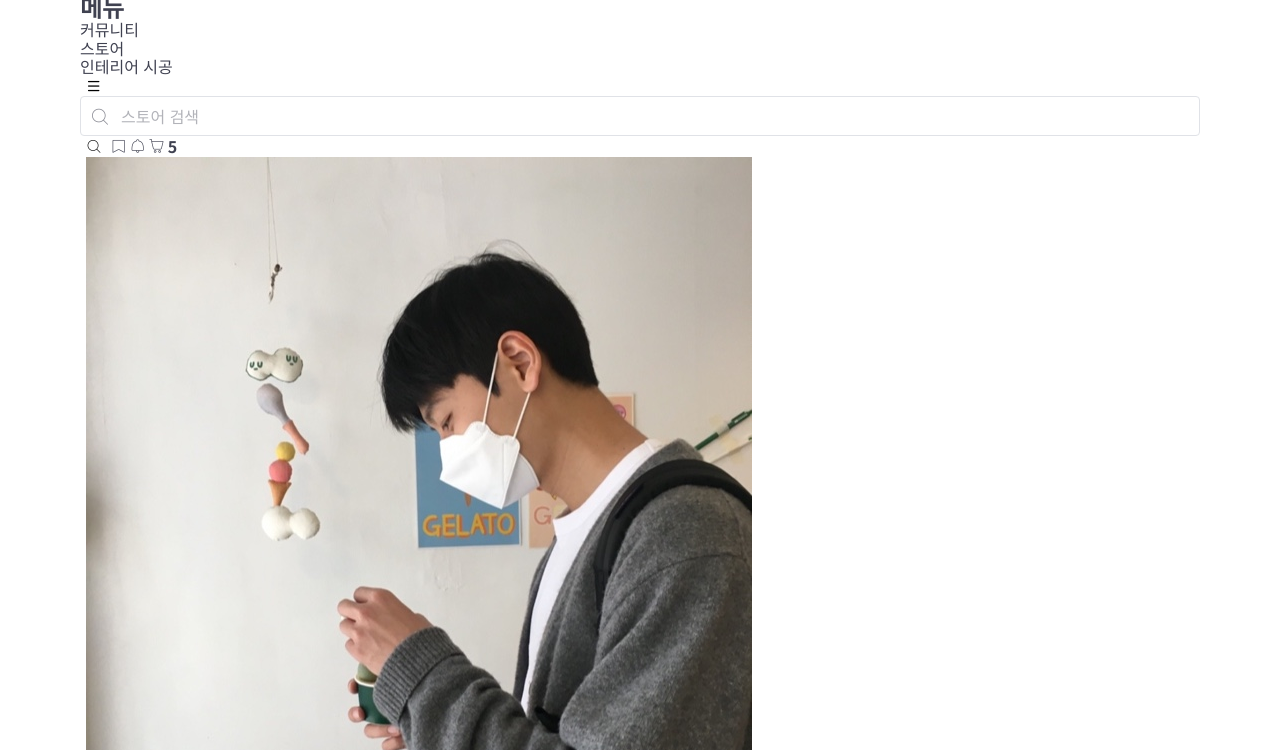
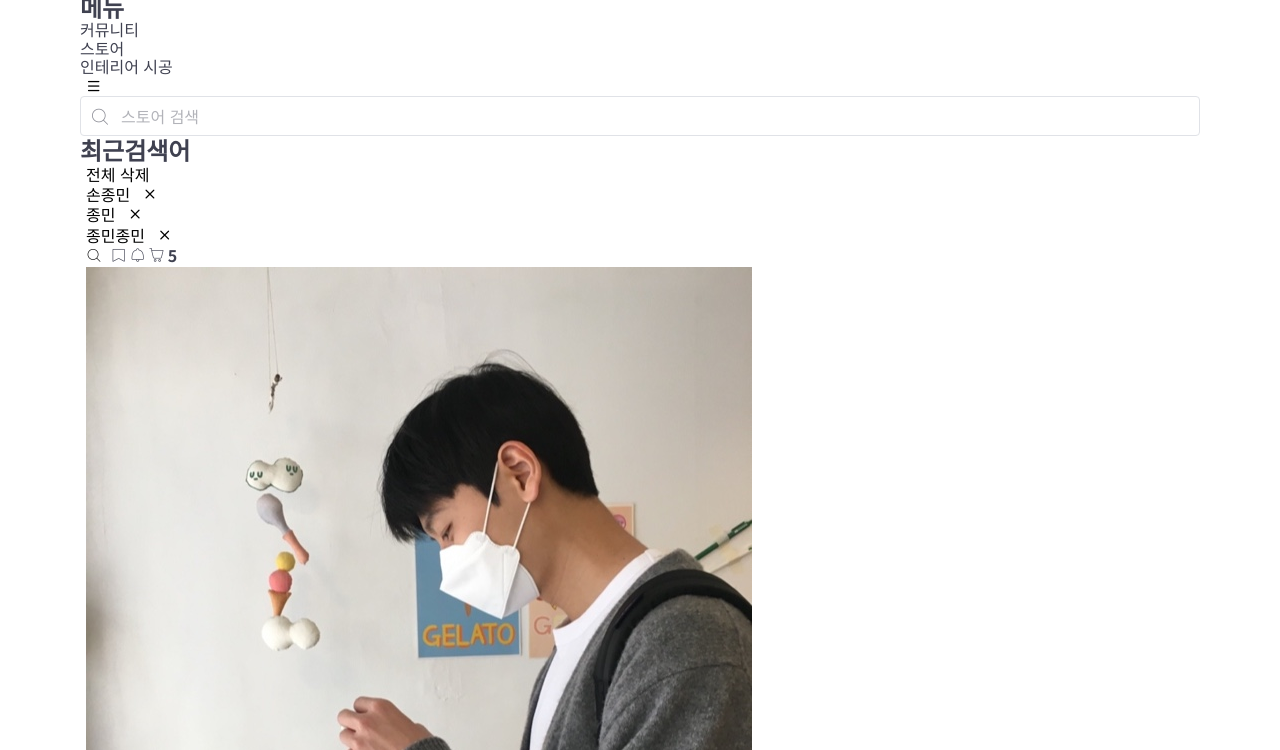
Before and after one commit to sonjongmin1/tomorrow-house, a website: page index.html in a window 1280 px wide. Shown: the part 50-800 px from the top of the page. Drawn offline with Linux system fonts and the light colour scheme; files whose address does not match are found by name.

Commit message:
✨ Implement search history in desktop devices

```diff
--- a/index.html
+++ b/index.html
@@ -56,6 +56,7 @@
               </div>
 
               <div class="gnb-right">
+                <div class="gnb-search">
                   <div class="input-group lg-only">
                     <i class="ic-search" aria-hidden></i>
                     <input
@@ -63,6 +64,52 @@
                       type="text"
                       placeholder="스토어 검색"
                     />
+                  </div>
+
+                  <section class="search-history is-active">
+                    <header class="search-history-header">
+                      <h2 class="title">최근검색어</h2>
+                      <button type="button">전체 삭제</button>
+                    </header>
+
+                    <!-- NOTE: 최근 검색어가 존재할 경우 -->
+                    <div class="search-history-content">
+                      <ol class="search-history-list">
+                        <li class="search-history-item">
+                          <button class="word-button" type="button">
+                            손종민</button
+                          ><button
+                            class="delete-button"
+                            type="button"
+                            aria-label="검색어 삭제"
+                          >
+                            <i class="ic-close"></i>
+                          </button>
+                        </li>
+                        <li class="search-history-item">
+                          <button class="word-button" type="button">종민</button
+                          ><button
+                            class="delete-button"
+                            type="button"
+                            aria-label="검색어 삭제"
+                          >
+                            <i class="ic-close"></i>
+                          </button>
+                        </li>
+                        <li class="search-history-item">
+                          <button class="word-button" type="button">
+                            종민종민</button
+                          ><button
+                            class="delete-button"
+                            type="button"
+                            aria-label="검색어 삭제"
+                          >
+                            <i class="ic-close"></i>
+                          </button>
+                        </li>
+                      </ol>
+                    </div>
+                  </section>
                 </div>
 
                 <!-- NOTE : 로그인을 한 경우  -->
```
Also changed, not shown: styles/layouts/_gnb.scss (+25 -1 lines). Lines whose indentation alone changed are shown as unchanged.
